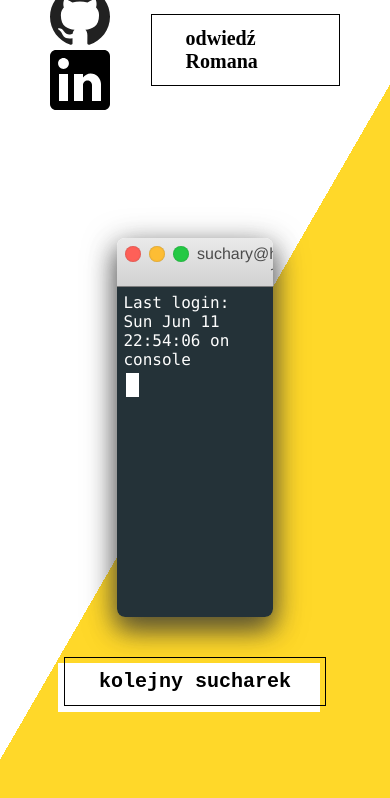
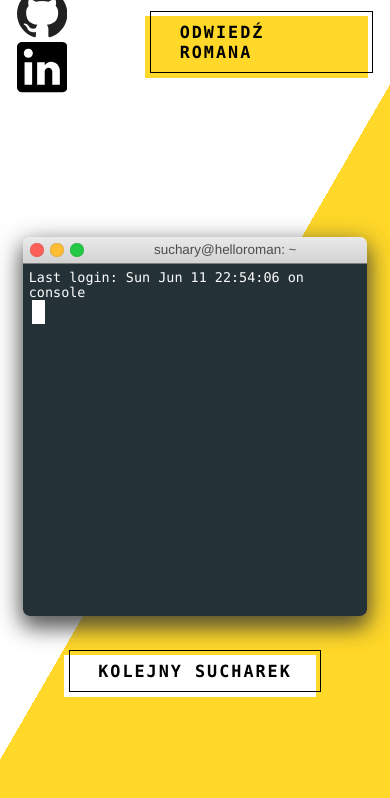
Before and after one commit to wloszynski/sucharyromana.pl, a website: page index.html in a window 390 px wide. Drawn offline with Linux system fonts and the light colour scheme; a web font is replaced by a local one.

Commit message:
responsiveness

```diff
--- a/index.html
+++ b/index.html
@@ -20,25 +20,30 @@
     <div class="root">
       <div class="nav">
         <div class="nav__icon">
-          <a href="#">
+          <a href="https://github.com/wloszynski" target="_blank">
             <svg class="icon">
               <use xlink:href="./img/flat_sprite.svg#github" />
             </svg>
           </a>
 
-          <a href="#">
+          <a href="https://www.linkedin.com/in/wloszynski/" target="_blank">
             <svg class="icon">
               <use xlink:href="./img/flat_sprite.svg#linkedin-logo" />
             </svg>
           </a>
         </div>
-        <a id="btnRom" class="btn nav__btn"> odwiedź Romana</a>
+        <a
+          href="https://helloroman.pl/"
+          target="_blank"
+          id="btnRom"
+          class="btn nav__btn"
+        >
+          odwiedź Romana</a
+        >
       </div>
       <main class="content">
-        <!-- <img src="./img/roman.png" alt="roman" class="content__logo" /> -->
-        <div
-          class="content__joke-box u-margin-bottom-medium u-margin-top-medium"
-        >
+        <!-- <img src="./img/roman.png" alt="roman" class="" /> -->
+        <div class="content__joke-box u-margin-bottom-medium">
           <div class="content__bar">
             <div class="buttons">
               <div class="button"></div>
@@ -57,7 +62,7 @@
             <p class="content__answer"></p>
           </div>
         </div>
-        <a id="nextJoke" class="btn nav__btn">kolejny sucharek</a>
+        <div id="nextJoke" class="btn nav__btn">kolejny sucharek</div>
       </main>
     </div>
     <script src="./js/script.js"></script>
--- a/sass/base/_base.scss
+++ b/sass/base/_base.scss
@@ -9,6 +9,10 @@
 html {
   // 1 rem = 10px if basic font-size = 16px;
   font-size: 62.5%; // 10/16
+
+  @include respond(tab-port) {
+    font-size: 52.5%;
+  }
 }
 
 body {
--- a/sass/components/_button.scss
+++ b/sass/components/_button.scss
@@ -5,6 +5,10 @@
   position: relative;
   background-color: transparent;
   z-index: 1;
+  font-family: "Inconsolata", "Deja Vu Sans Mono", "Consolas", "Monaco",
+    "Courier";
+  text-transform: uppercase;
+  letter-spacing: 2px;
 
   cursor: pointer;
 
@@ -41,3 +45,9 @@
     transform: translate(-0.6rem, 0.6rem);
   }
 }
+
+#btnRom::before {
+  @include respond(tab-port) {
+    background-color: $color-primary;
+  }
+}
--- a/sass/components/_icon.scss
+++ b/sass/components/_icon.scss
@@ -1,4 +1,10 @@
 .icon {
   height: 6rem;
   width: 6rem;
+  margin-right: 2rem;
+
+  @include respond(tab-port) {
+    height: 6rem;
+    width: 6rem;
+  }
 }
--- a/sass/pages/_home.scss
+++ b/sass/pages/_home.scss
@@ -10,7 +10,7 @@
     $color-primary
   );
 
-  padding: 0 5rem;
+  padding: 0 2rem;
   display: flex;
   flex-direction: column;
   align-content: center;
@@ -28,6 +28,11 @@
     margin: auto 0;
     display: inline-block;
     height: 5rem;
+  }
+  a:link,
+  a:visited {
+    text-decoration: none;
+    color: black;
   }
 }
 
@@ -49,6 +54,10 @@
     box-shadow: 0 0.8em 1.5em rgba(51, 51, 51, 0.6),
       0 0.5em 2em rgba(51, 51, 51, 0.6);
     border-radius: 0.5em;
+
+    @include respond(tab-land) {
+      width: 88vw;
+    }
   }
   &__bar {
     padding: 0.5em;
@@ -112,6 +121,10 @@
     color: $color-white;
     font-size: 3rem;
   }
+  &__answer {
+    color: $color-white;
+    font-size: 3rem;
+  }
   &__line {
     height: 14rem;
     width: 100%;
```
Also changed, not shown: css/style.css.
